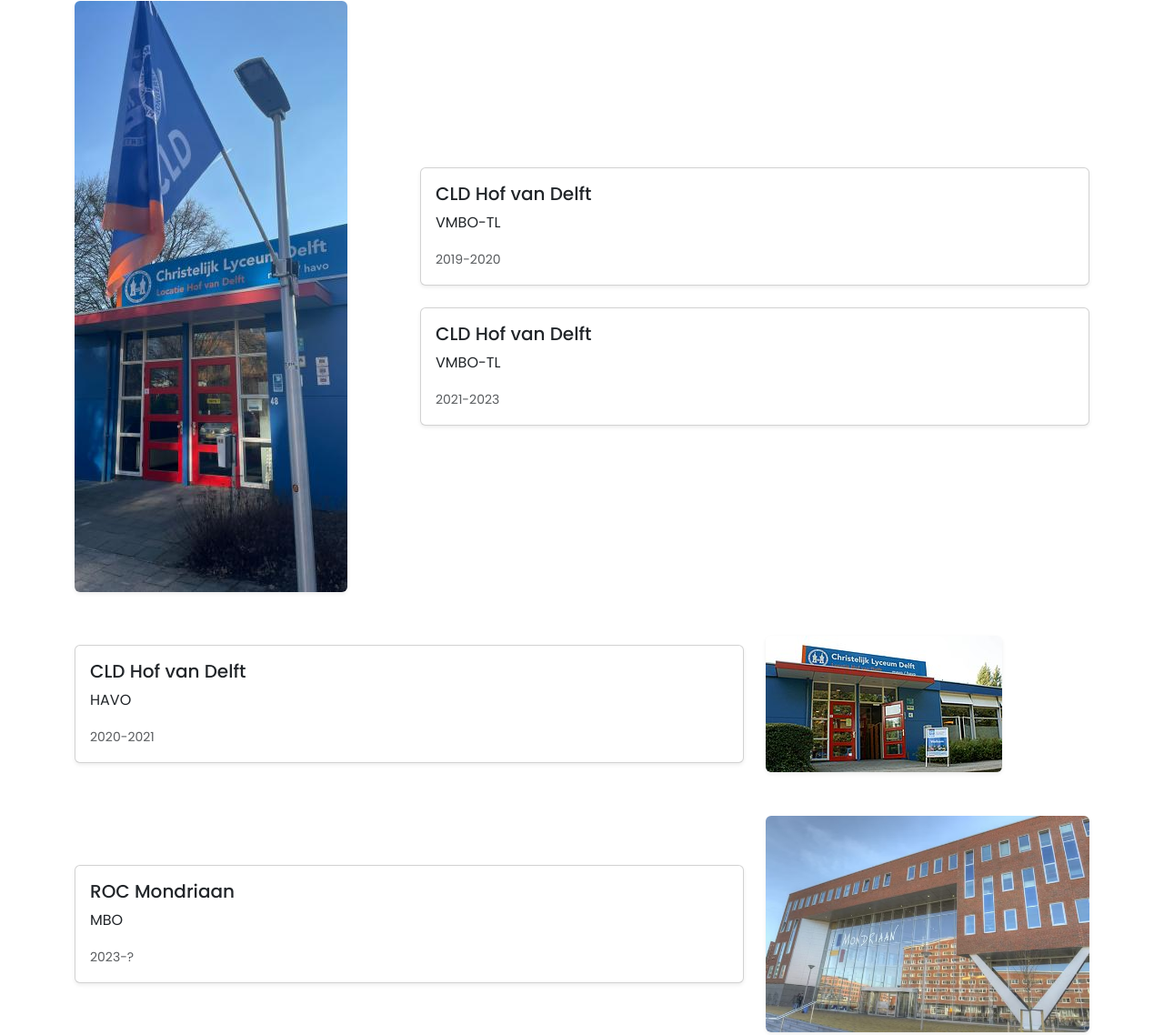
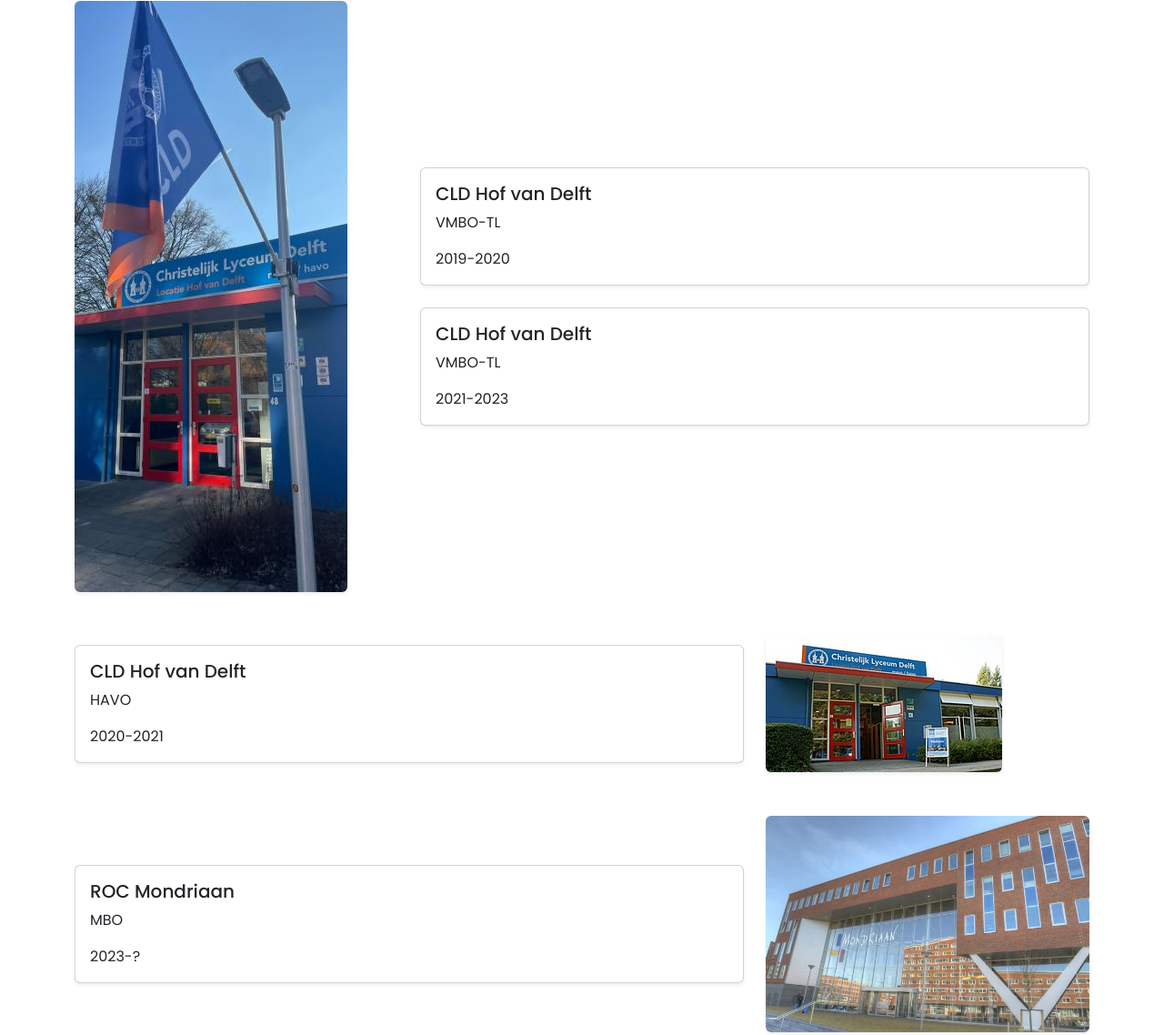
Before and after one commit to gdechamps/gdechamps.github.io, a plain HTML site: page education.html in a window 1280 px wide. Shown: the part 123-1261 px from the top of the page at 91% size. Drawn offline with nearby package versions, Linux system fonts and the light colour scheme.

Commit message:
removed some unnecessary code
removed unnecessary code that I thought looked ugly

```diff
--- a/education.html
+++ b/education.html
@@ -44,7 +44,7 @@
                     <div class="card-body">
                         <h5 class="card-title">CLD Hof van Delft</h5>
                         <p class="card-text">VMBO-TL</p>
-                        <p class="card-text"><small class="text-muted">2019-2020</small></p>
+                        <p class="card-text">2019-2020</p>
                     </div>
                 </div>
 
@@ -52,7 +52,7 @@
                     <div class="card-body">
                         <h5 class="card-title">CLD Hof van Delft</h5>
                         <p class="card-text">VMBO-TL</p>
-                        <p class="card-text"><small class="text-muted">2021-2023</small></p>
+                        <p class="card-text">2021-2023</p>
                     </div>
                 </div>
             </div>
@@ -64,7 +64,7 @@
                     <div class="card-body">
                         <h5 class="card-title">CLD Hof van Delft</h5>
                         <p class="card-text">HAVO</p>
-                        <p class="card-text"><small class="text-muted">2020-2021</small></p>
+                        <p class="card-text">2020-2021</p>
                     </div>
                 </div>
             </div>
@@ -80,7 +80,7 @@
                     <div class="card-body">
                         <h5 class="card-title">ROC Mondriaan</h5>
                         <p class="card-text">MBO</p>
-                        <p class="card-text"><small class="text-muted">2023-?</small></p>
+                        <p class="card-text">2023-?</p>
                     </div>
                 </div>
             </div>
```
